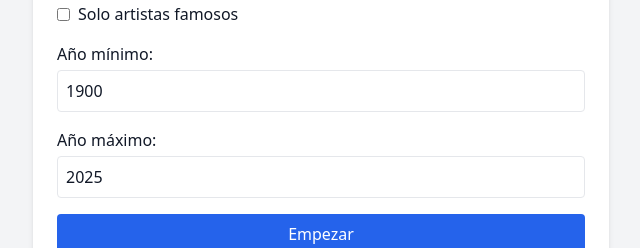
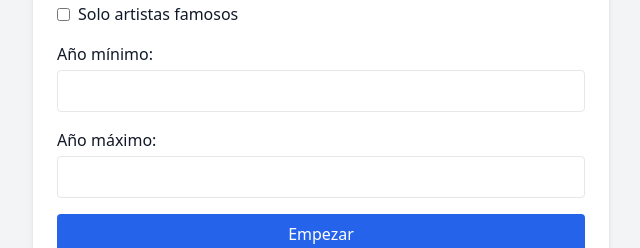
Before and after one commit to arammore/art_quiz_frontend, a React (Vite) app: page / in a window 1280 px wide. Shown: the part 572-820 px from the top of the page, without its empty margins (319-959 px from the left). Built offline with nearby package versions, Linux system fonts and the light colour scheme; no server answers.

Commit message:
Control filtros

```diff
--- a/src/App.jsx
+++ b/src/App.jsx
@@ -14,6 +14,14 @@ export default function App() {
     try {
       const data = await fetchQuiz(config);
       console.log("Preguntas recibidas:", data);
+      if (!data.questions || data.questions.length === 0 ) {
+        alert("No hay preguntas para esos filtros. Por favor, prueba otros valores.");
+        return;
+      }
+      if (data.questions.length < config.num_questions) {
+        alert(`Solo se han encontrado ${data.questions.length} preguntas para esos filtros (pediste ${config.num_questions}). Prueba a ampliar los filtros.`);
+        return;
+    }
       setQuestions(data.questions);
       setCurrentIndex(0);
       setCorrectCount(0);
--- a/src/components/QuizConfigForm.jsx
+++ b/src/components/QuizConfigForm.jsx
@@ -8,8 +8,8 @@ export default function QuizConfigForm({ onStart }) {
   const [artMovements, setArtMovements] = useState([]);
   const [famousOnly, setFamousOnly] = useState(false);
   const [availableMovements, setAvailableMovements] = useState([]);
-  const [yearMin, setYearMin] = useState("1900");
-  const [yearMax, setYearMax] = useState("2025");
+  const [yearMin, setYearMin] = useState("");
+  const [yearMax, setYearMax] = useState("");
 
 
   useEffect(() => {
```
